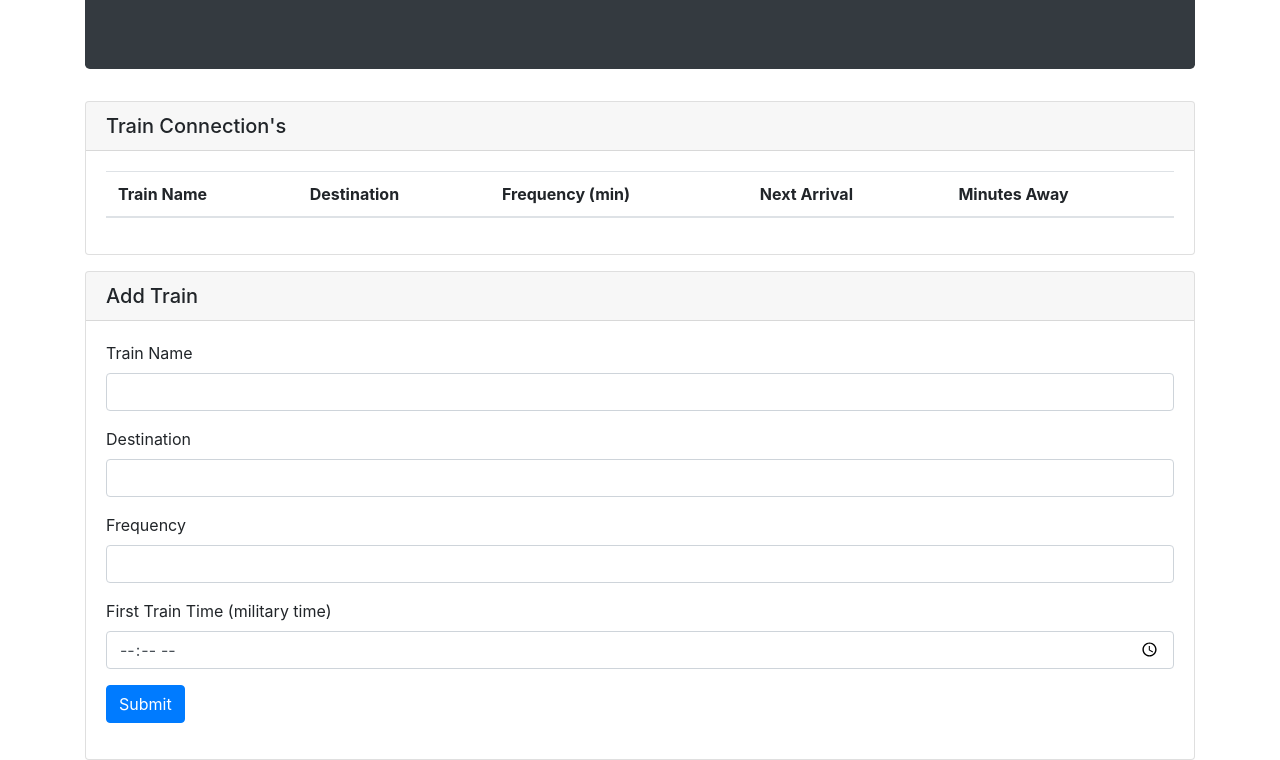
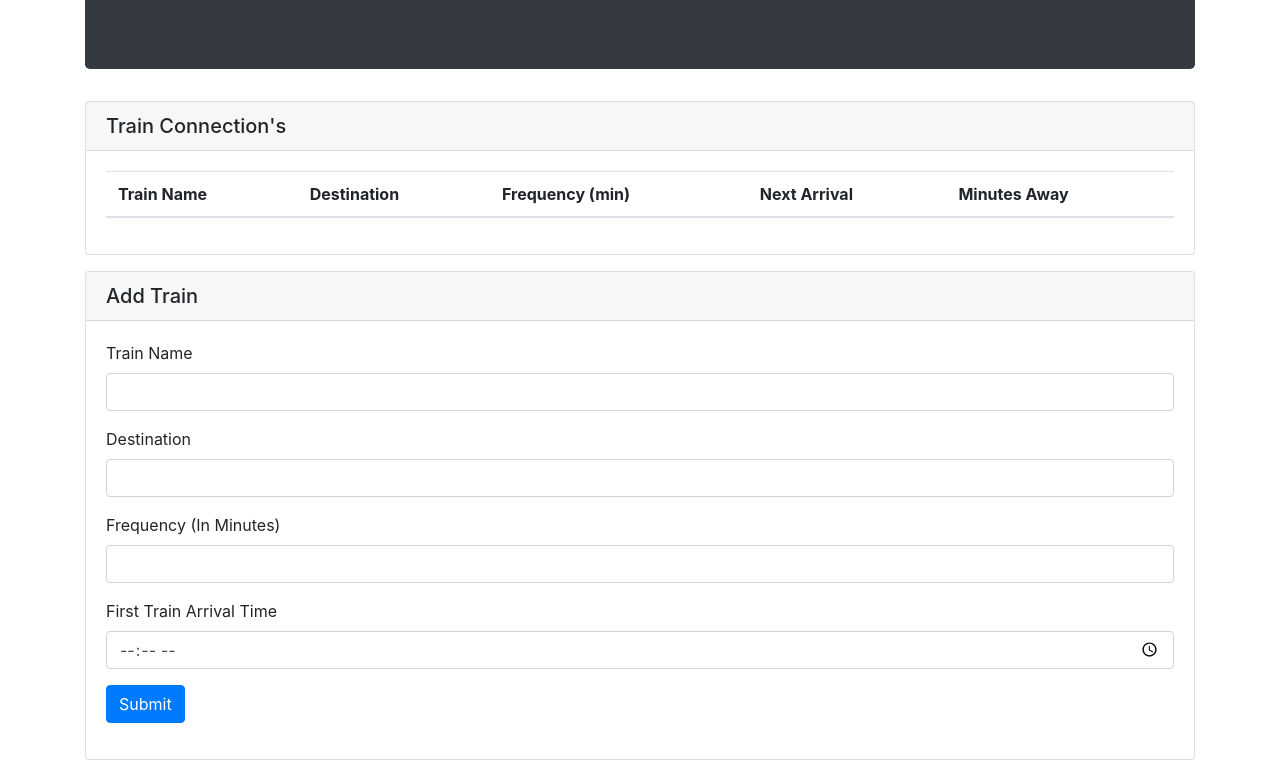
Before and after one commit to jacksonopp/trainTime, a plain HTML site: page index.html in a window 1280 px wide. Shown: the part 176-936 px from the top of the page. Drawn offline with nearby package versions, Linux system fonts and the light colour scheme.

Commit message:
updated html copy

```diff
--- a/index.html
+++ b/index.html
@@ -86,11 +86,11 @@
                                 <input type="text" class="form-control" id="destination">
                             </div>
                             <div class="form-group">
-                                <label for="frequency">Frequency</label>
+                                <label for="frequency">Frequency (In Minutes)</label>
                                 <input type="number" class="form-control" id="frequency">
                             </div>
                             <div class="form-group">
-                                <label for="first-train-time">First Train Time (military time)</label>
+                                <label for="first-train-time">First Train Arrival Time</label>
                                 <input type="time" class="form-control" id="first-train-time">
                             </div>
                             <span class="text-right">
```
